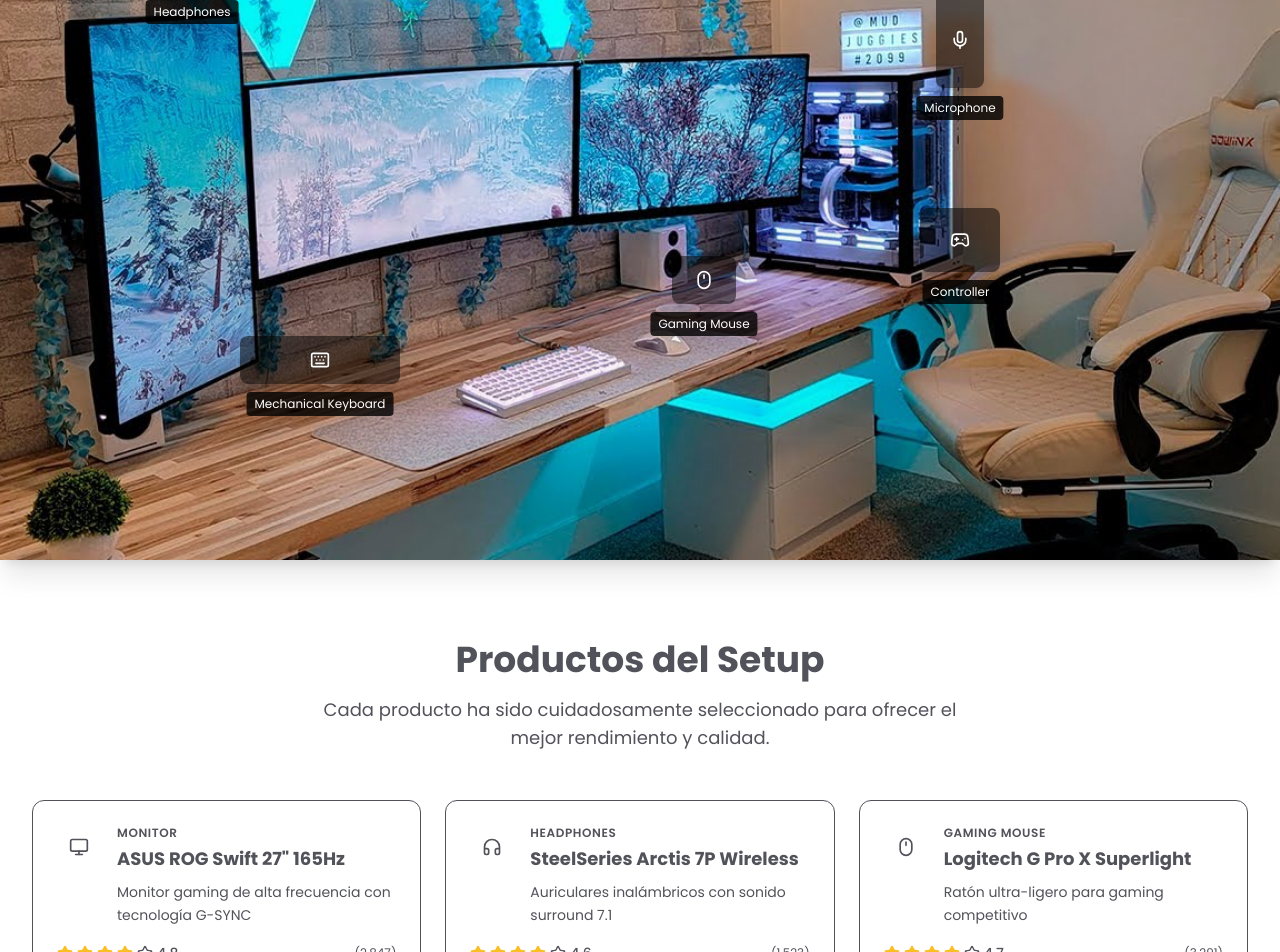
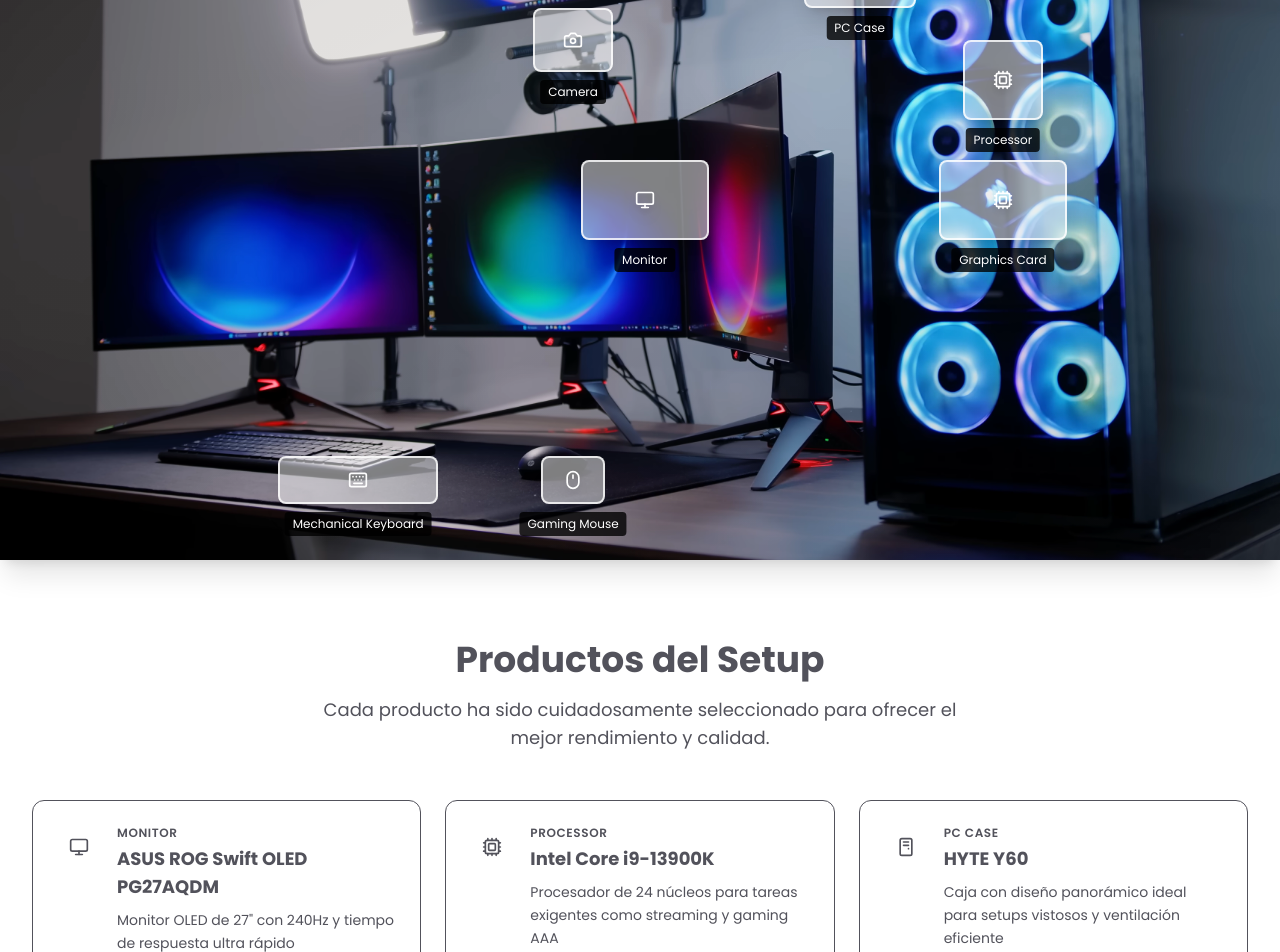
Before and after one commit to SirSantana/casas-prev, a Next.js app: page /afiliados in a window 1280 px wide. Shown: the part 240-1192 px from the top of the page. Built offline with nearby package versions, Linux system fonts and the light colour scheme.

Commit message:
FixScroll

```diff
--- a/app/components/Links/AfiliateComponent.js
+++ b/app/components/Links/AfiliateComponent.js
@@ -1,6 +1,6 @@
 'use client';
 import { useState, useEffect } from 'react';
-import { ExternalLink, Star, Monitor, Headphones, Mouse, Keyboard, Gamepad2, Mic, ChevronRight, Info, ArrowLeft, ArrowRight } from 'lucide-react';
+import { ExternalLink, Star, Monitor, Headphones, Mouse, Keyboard, Gamepad2, Mic, ChevronRight, Info, ArrowLeft, ArrowRight, Camera, Cpu, PcCase } from 'lucide-react';
 
 const GamingSetupAffiliate = () => {
   const [hoveredProduct, setHoveredProduct] = useState(null);
@@ -19,120 +19,249 @@ const GamingSetupAffiliate = () => {
   }, []);
 
   // Productos del setup con posiciones para desktop y mobile
+  // const products = [
+  //   {
+  //     id: 'monitor',
+  //     name: 'ASUS ROG Swift 27" 165Hz',
+  //     price: '$329.99',
+  //     originalPrice: '$399.99',
+  //     rating: 4.8,
+  //     reviews: 2847,
+  //     image: '/api/placeholder/200/150',
+  //     category: 'Monitor',
+  //     icon: Monitor,
+  //     amazonUrl: 'https://amazon.com/your-affiliate-link-1',
+  //     position: {
+  //       desktop: { top: '15%', left: '40%' },
+  //       mobile: { top: '20%', left: '60%' }
+  //     },
+  //     hotspotSize: 'w-32 h-20',
+  //     description: 'Monitor gaming de alta frecuencia con tecnología G-SYNC',
+  //     zone: 0 // Centro-derecha
+  //   },
+  //   {
+  //     id: 'headphones',
+  //     name: 'SteelSeries Arctis 7P Wireless',
+  //     price: '$149.99',
+  //     originalPrice: '$179.99',
+  //     rating: 4.6,
+  //     reviews: 1523,
+  //     image: '/api/placeholder/200/150',
+  //     category: 'Headphones',
+  //     icon: Headphones,
+  //     amazonUrl: 'https://amazon.com/your-affiliate-link-2',
+  //     position: {
+  //       desktop: { top: '25%', left: '15%' },
+  //       mobile: { top: '15%', left: '25%' }
+  //     },
+  //     hotspotSize: 'w-24 h-16',
+  //     description: 'Auriculares inalámbricos con sonido surround 7.1',
+  //     zone: 0 // Izquierda
+  //   },
+  //   {
+  //     id: 'mouse',
+  //     name: 'Logitech G Pro X Superlight',
+  //     price: '$149.99',
+  //     rating: 4.7,
+  //     reviews: 3291,
+  //     image: '/api/placeholder/200/150',
+  //     category: 'Gaming Mouse',
+  //     icon: Mouse,
+  //     amazonUrl: 'https://amazon.com/your-affiliate-link-3',
+  //     position: {
+  //       desktop: { top: '65%', left: '55%' },
+  //       mobile: { top: '60%', left: '70%' }
+  //     },
+  //     hotspotSize: 'w-16 h-12',
+  //     description: 'Ratón ultra-ligero para gaming competitivo',
+  //     zone: 1 // Centro-derecha
+  //   },
+  //   {
+  //     id: 'keyboard',
+  //     name: 'Corsair K70 RGB MK.2',
+  //     price: '$169.99',
+  //     originalPrice: '$199.99',
+  //     rating: 4.5,
+  //     reviews: 4156,
+  //     image: '/api/placeholder/200/150',
+  //     category: 'Mechanical Keyboard',
+  //     icon: Keyboard,
+  //     amazonUrl: 'https://amazon.com/your-affiliate-link-4',
+  //     position: {
+  //       desktop: { top: '75%', left: '25%' },
+  //       mobile: { top: '75%', left: '40%' }
+  //     },
+  //     hotspotSize: 'w-40 h-12',
+  //     description: 'Teclado mecánico con switches Cherry MX y RGB',
+  //     zone: 1 // Centro
+  //   },
+  //   {
+  //     id: 'controller',
+  //     name: 'Xbox Wireless Controller',
+  //     price: '$59.99',
+  //     rating: 4.4,
+  //     reviews: 8932,
+  //     image: '/api/placeholder/200/150',
+  //     category: 'Controller',
+  //     icon: Gamepad2,
+  //     amazonUrl: 'https://amazon.com/your-affiliate-link-5',
+  //     position: {
+  //       desktop: { top: '60%', left: '75%' },
+  //       mobile: { top: '50%', left: '85%' }
+  //     },
+  //     hotspotSize: 'w-20 h-16',
+  //     description: 'Control inalámbrico con tecnología de baja latencia',
+  //     zone: 2 // Derecha
+  //   },
+  //   {
+  //     id: 'microphone',
+  //     name: 'Blue Yeti USB Microphone',
+  //     price: '$99.99',
+  //     originalPrice: '$129.99',
+  //     rating: 4.6,
+  //     reviews: 15247,
+  //     image: '/api/placeholder/200/150',
+  //     category: 'Microphone',
+  //     icon: Mic,
+  //     amazonUrl: 'https://amazon.com/your-affiliate-link-6',
+  //     position: {
+  //       desktop: { top: '35%', left: '75%' },
+  //       mobile: { top: '25%', left: '80%' }
+  //     },
+  //     hotspotSize: 'w-12 h-24',
+  //     description: 'Micrófono profesional USB con calidad de estudio',
+  //     zone: 2 // Derecha
+  //   }
+  // ];
   const products = [
     {
       id: 'monitor',
-      name: 'ASUS ROG Swift 27" 165Hz',
-      price: '$329.99',
-      originalPrice: '$399.99',
-      rating: 4.8,
-      reviews: 2847,
+      name: 'ASUS ROG Swift OLED PG27AQDM',
+      price: '$999.99',
+      rating: 4.9,
+      reviews: 215,
       image: '/api/placeholder/200/150',
       category: 'Monitor',
       icon: Monitor,
-      amazonUrl: 'https://amazon.com/your-affiliate-link-1',
+      amazonUrl: 'https://amazon.com/your-affiliate-link-monitor',
       position: {
-        desktop: { top: '15%', left: '40%' },
-        mobile: { top: '20%', left: '60%' }
+      desktop: { top: '55%', left: '45%' },
+      mobile: { top: '55%', left: '40%' }
     },
       hotspotSize: 'w-32 h-20',
-      description: 'Monitor gaming de alta frecuencia con tecnología G-SYNC',
-      zone: 0 // Centro-derecha
+      description: 'Monitor OLED de 27" con 240Hz y tiempo de respuesta ultra rápido',
+      zone: 0
     },
     {
-      id: 'headphones',
-      name: 'SteelSeries Arctis 7P Wireless',
-      price: '$149.99',
-      originalPrice: '$179.99',
-      rating: 4.6,
-      reviews: 1523,
+    id: 'cpu',
+    name: 'Intel Core i9-13900K',
+    price: '$589.99',
+    rating: 4.9,
+    reviews: 3271,
     image: '/api/placeholder/200/150',
-      category: 'Headphones',
-      icon: Headphones,
-      amazonUrl: 'https://amazon.com/your-affiliate-link-2',
+    category: 'Processor',
+    icon: Cpu,
+    amazonUrl: 'https://amazon.com/your-affiliate-link-cpu',
     position: {
-        desktop: { top: '25%', left: '15%' },
-        mobile: { top: '15%', left: '25%' }
+      desktop: { top: '40%', left: '70%' },
+      mobile: { top: '35%', left: '70%' }
     },
-      hotspotSize: 'w-24 h-16',
-      description: 'Auriculares inalámbricos con sonido surround 7.1',
-      zone: 0 // Izquierda
+    hotspotSize: 'w-20 h-20',
+    description: 'Procesador de 24 núcleos para tareas exigentes como streaming y gaming AAA',
+    zone: 1
+  },
+  {
+    id: 'case',
+    name: 'HYTE Y60',
+    price: '$199.99',
+    rating: 4.8,
+    reviews: 1249,
+    image: '/api/placeholder/200/150',
+    category: 'PC Case',
+    icon: PcCase,
+    amazonUrl: 'https://amazon.com/your-affiliate-link-case',
+     position: {
+      desktop: { top: '25%', left: '60%' },
+      mobile: { top: '20%', left: '65%' }
+    },
+    hotspotSize: 'w-28 h-24',
+    description: 'Caja con diseño panorámico ideal para setups vistosos y ventilación eficiente',
+    zone: 1
+  },
+    {
+      id: 'gpu',
+      name: 'ASUS ROG Strix GeForce RTX 4090 OC',
+      price: '$1,799.99',
+      rating: 4.8,
+      reviews: 412,
+      image: '/api/placeholder/200/150',
+      category: 'Graphics Card',
+      icon: Cpu,
+      amazonUrl: 'https://amazon.com/your-affiliate-link-gpu',
+      position: {
+      desktop: { top: '55%', left: '70%' },
+      mobile: { top: '50%', left: '70%' }
+    },
+      hotspotSize: 'w-32 h-20',
+      description: 'Tarjeta gráfica de alto rendimiento ideal para gaming y streaming en 4K',
+      zone: 1
     },
     {
       id: 'mouse',
-      name: 'Logitech G Pro X Superlight',
-      price: '$149.99',
+      name: 'Logitech G PRO',
+      price: '$129.99',
       rating: 4.7,
       reviews: 3291,
       image: '/api/placeholder/200/150',
       category: 'Gaming Mouse',
       icon: Mouse,
-      amazonUrl: 'https://amazon.com/your-affiliate-link-3',
+      amazonUrl: 'https://amazon.com/your-affiliate-link-mouse',
       position: {
-        desktop: { top: '65%', left: '55%' },
-        mobile: { top: '60%', left: '70%' }
+      desktop: { top: '90%', left: '40%' },
+      mobile: { top: '85%', left: '35%' }
     },
       hotspotSize: 'w-16 h-12',
-      description: 'Ratón ultra-ligero para gaming competitivo',
-      zone: 1 // Centro-derecha
+      description: 'Ratón inalámbrico profesional con precisión milimétrica',
+      zone: 1
     },
     {
       id: 'keyboard',
-      name: 'Corsair K70 RGB MK.2',
-      price: '$169.99',
-      originalPrice: '$199.99',
-      rating: 4.5,
-      reviews: 4156,
+      name: 'Logitech G915 LIGHTSPEED TKL',
+      price: '$229.99',
+      rating: 4.6,
+      reviews: 1985,
       image: '/api/placeholder/200/150',
       category: 'Mechanical Keyboard',
       icon: Keyboard,
-      amazonUrl: 'https://amazon.com/your-affiliate-link-4',
+      amazonUrl: 'https://amazon.com/your-affiliate-link-keyboard',
       position: {
-        desktop: { top: '75%', left: '25%' },
-        mobile: { top: '75%', left: '40%' }
+      desktop: { top: '90%', left: '25%' },
+      mobile: { top: '85%', left: '20%' }
     },
       hotspotSize: 'w-40 h-12',
-      description: 'Teclado mecánico con switches Cherry MX y RGB',
-      zone: 1 // Centro
+      description: 'Teclado mecánico inalámbrico de perfil bajo y gran rendimiento',
+      zone: 1
     },
     {
-      id: 'controller',
-      name: 'Xbox Wireless Controller',
-      price: '$59.99',
-      rating: 4.4,
-      reviews: 8932,
+      id: 'camera',
+      name: 'Sony Alpha 6600',
+      price: '$1,398.00',
+      rating: 4.7,
+      reviews: 978,
       image: '/api/placeholder/200/150',
-      category: 'Controller',
-      icon: Gamepad2,
-      amazonUrl: 'https://amazon.com/your-affiliate-link-5',
+      category: 'Camera',
+      icon: Camera,
+      amazonUrl: 'https://amazon.com/your-affiliate-link-camera',
        position: {
-        desktop: { top: '60%', left: '75%' },
-        mobile: { top: '50%', left: '85%' }
+      desktop: { top: '35%', left: '40%' },
+      mobile: { top: '35%', left: '40%' }
     },
       hotspotSize: 'w-20 h-16',
-      description: 'Control inalámbrico con tecnología de baja latencia',
-      zone: 2 // Derecha
-    },
-    {
-      id: 'microphone',
-      name: 'Blue Yeti USB Microphone',
-      price: '$99.99',
-      originalPrice: '$129.99',
-      rating: 4.6,
-      reviews: 15247,
-      image: '/api/placeholder/200/150',
-      category: 'Microphone',
-      icon: Mic,
-      amazonUrl: 'https://amazon.com/your-affiliate-link-6',
-      position: {
-        desktop: { top: '35%', left: '75%' },
-        mobile: { top: '25%', left: '80%' }
-      },
-      hotspotSize: 'w-12 h-24',
-      description: 'Micrófono profesional USB con calidad de estudio',
-      zone: 2 // Derecha
+      description: 'Cámara mirrorless compacta para contenido profesional',
+      zone: 2
     }
   ];
+
 
   // Zonas para navegación móvil
   const zones = [
@@ -208,26 +337,15 @@ const GamingSetupAffiliate = () => {
         <section className="mb-8 lg:mb-20">
           <div className="relative w-full">
             {/* Zone Navigation for Mobile */}
-            <div
-              className="relative bg-gray-50 overflow-hidden shadow-xl"
-              onMouseMove={handleMouseMove}
-            >
+            <div className="relative bg-gray-50 overflow-hidden shadow-xl" onMouseMove={handleMouseMove}>
       {/* Setup Image Container */}
-              <div className={`relative w-full ${isMobile
-                  ? 'h-[93vh] overflow-x-auto scrollbar-hide'
-                  : 'h-[70vh] lg:h-screen'
-                }`}>
-
-                {/* Image wrapper for horizontal scroll */}
-                <div className={`relative ${isMobile
-                    ? 'w-[200vw] h-full' // Imagen más ancha en mobile para scroll horizontal
-                    : 'w-full h-full'
-                  }`}>
-                  {/* Tu imagen del setup */}
+      <div className={`relative ${isMobile ? 'h-[70vh] overflow-x-auto' : 'h-[70vh] lg:h-screen'}`}>
+  {/* Este div es el que crecerá según el ancho natural de la imagen */}
+  <div className="relative h-full w-max">
     <img
-                    src="/setup1.jpg"
+      src="/setupxokas1.png"
       alt="Mi Setup Gamer"
-                    className="w-full h-full object-cover"
+      className="h-full w-auto"
       onError={(e) => {
         e.target.style.display = 'none';
         e.target.nextSibling.style.display = 'flex';
@@ -268,9 +386,14 @@ const GamingSetupAffiliate = () => {
                         >
                           <div className="relative w-full h-full">
                             {/* Hotspot traslúcido */}
-                           <div className="absolute inset-0 bg-black/50 backdrop-blur-[8px] rounded-lg group-hover:bg-black/60 group-active:scale-95 transition-all duration-300 shadow-xl group-hover:shadow-2xl">
+                            {/* <div className="absolute inset-0 bg-black/50 backdrop-blur-[8px] rounded-lg group-hover:bg-black/60 group-active:scale-95 transition-all duration-300 shadow-xl group-hover:shadow-2xl">
   <div className="flex items-center justify-center h-full">
     <IconComponent className="w-5 h-5 text-white drop-shadow-lg group-hover:scale-110 transition-transform duration-300" />
+  </div>
+</div> */}
+                            <div className="absolute inset-0 bg-white/50 backdrop-blur-[8px] rounded-lg border-2 border-white/80 group-hover:border-white/95 group-hover:bg-white/60 group-active:scale-95 transition-all duration-300 shadow-xl group-hover:shadow-2xl">
+                              <div className="flex items-center justify-center h-full">
+                                <IconComponent className="w-5 h-5  text-white drop-shadow-lg group-hover:scale-110 transition-transform duration-300" />
                               </div>
                             </div>
                             {/* Efecto de pulso */}
@@ -295,10 +418,10 @@ const GamingSetupAffiliate = () => {
                 {/* Scroll indicators for mobile */}
                 {isMobile && (
                   <>
-                    <div className="absolute left-2 top-1/2 transform -translate-y-1/2 bg-black/60 text-white p-2 rounded-full animate-pulse">
+                    <div className="fixed left-2 top-1/2 transform -translate-y-1/2 bg-black/60 text-white p-2 rounded-full animate-pulse">
                       <ArrowLeft className="w-4 h-4" />
                     </div>
-                    <div className="absolute right-2 top-1/2 transform -translate-y-1/2 bg-black/60 text-white p-2 rounded-full animate-pulse">
+                    <div className="fixed right-2 top-1/2 transform -translate-y-1/2 bg-black/60 text-white p-2 rounded-full animate-pulse">
                       <ArrowRight className="w-4 h-4" />
                     </div>
                   </>
```
Also changed, not shown: public/setupxokas1.png (added). Lines whose indentation alone changed are shown as unchanged.
